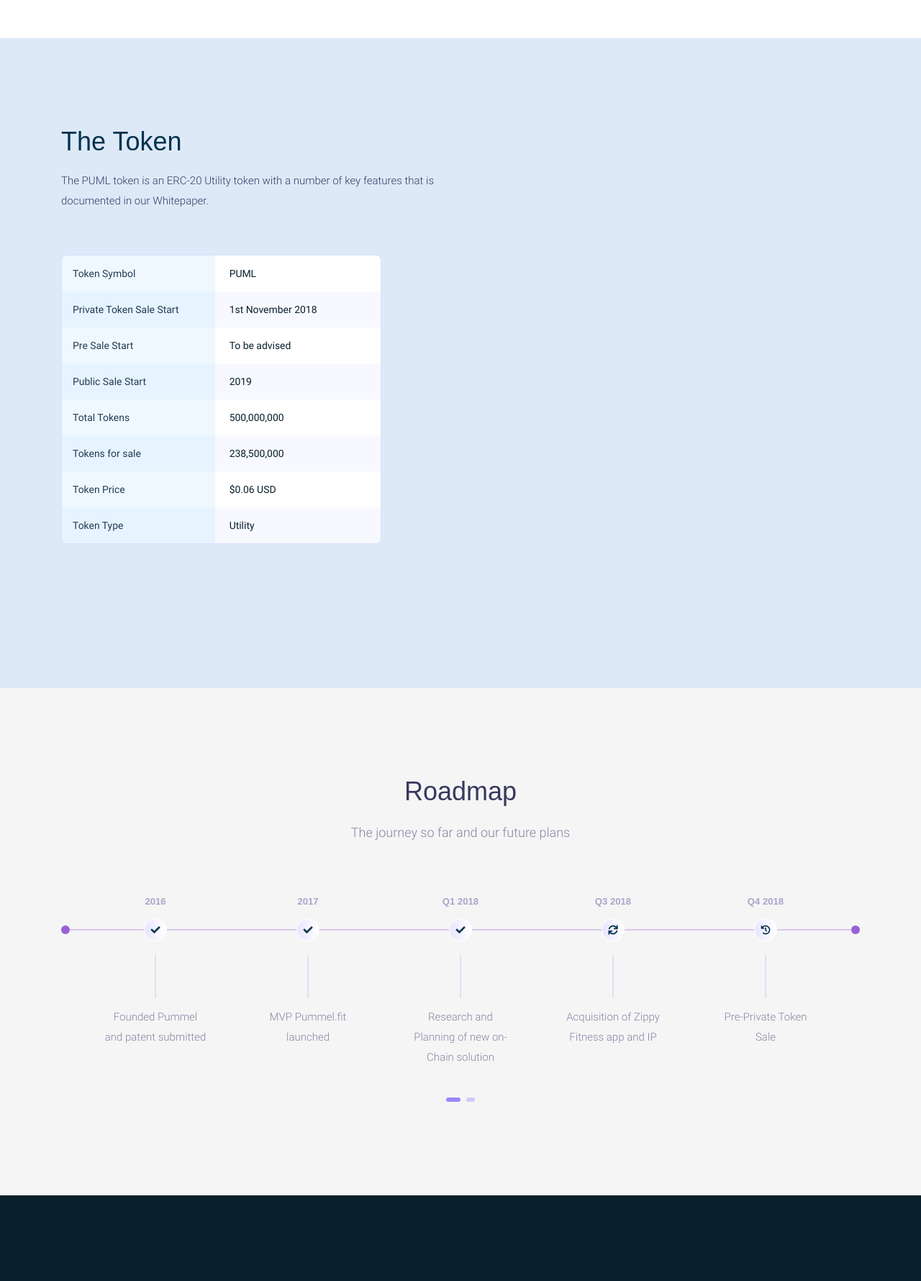
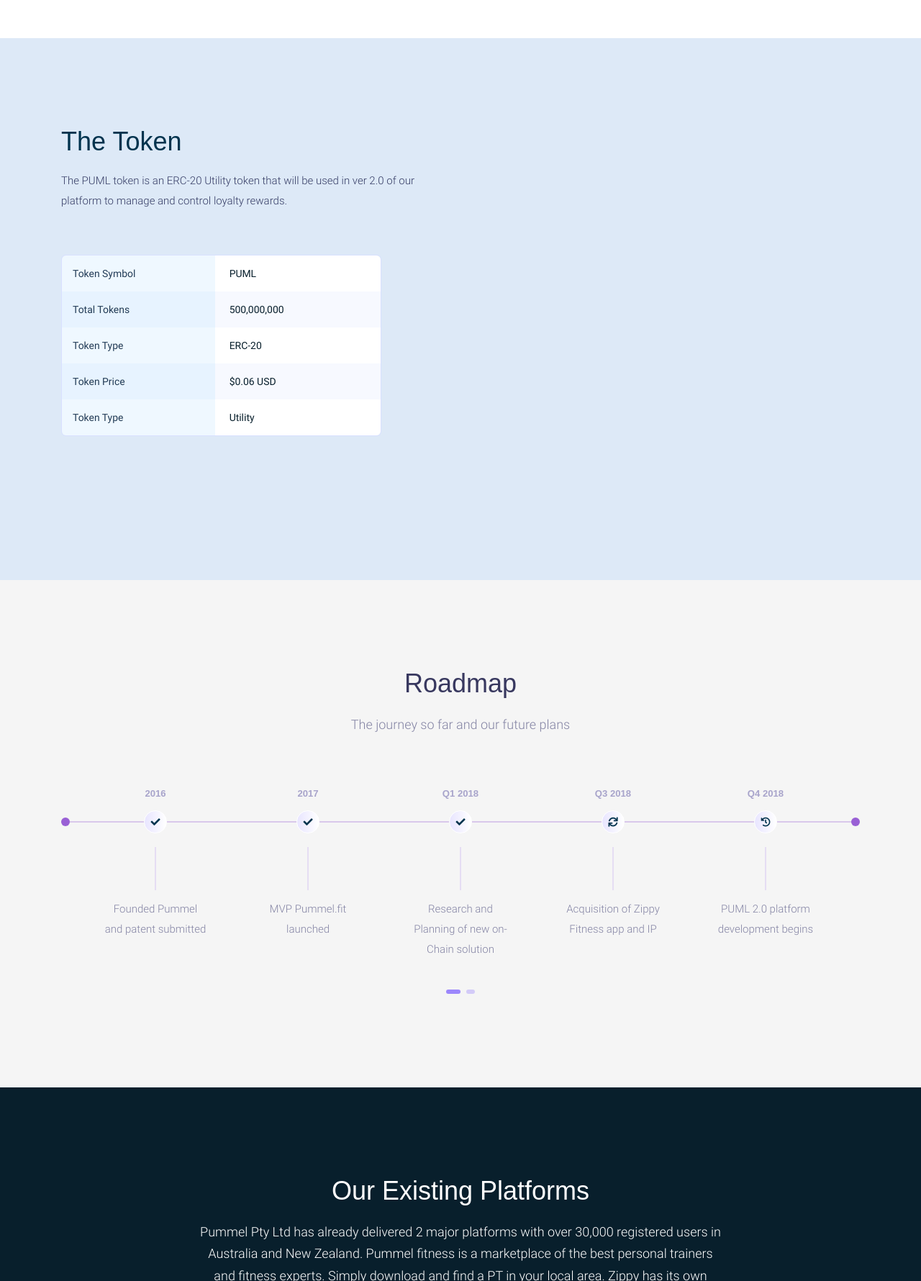
Before and after one commit to pumlapp/pumlPublicSite, a PHP site: page / in a window 1280 px wide. Shown: the part 4720-6500 px from the top of the page at 72% size. Run offline with PHP 8.4, Linux system fonts and the light colour scheme; some libraries are stand-ins or nearby versions; some web fonts are replaced.

Commit message:
updated copy, preparing for ver 2.0 apps

```diff
--- a/index.php
+++ b/index.php
@@ -61,7 +61,7 @@
                 </ul>
                 <ul class="navbar-btns animated remove-animation" data-animate="fadeInDown" data-delay=".85">
                     <!-- // <li class="nav-item"><a class="nav-link btn btn-sm menu-link btn-simple" href="assets/docs/lightpaper.pdf">Light Paper</a></li> -->
-                    <li class="nav-item"><a class="nav-link btn btn-sm menu-link" href="assets/docs/whitepaper.pdf">White Paper</a></li>
+                    <li class="nav-item"><a class="nav-link btn btn-sm menu-link" href="https://t.me/pumlofficial">Coming in 2019</a></li>
                      </ul>
             </div>
         </nav>
@@ -80,7 +80,6 @@
                             <p class="lead animated" data-animate="fadeInUp" data-delay="1.35">PUML is a blockchain health and fitness project that <strong>securely stores and protects fitness data</strong> whilst rewarding users with our unique <strong>Health and Fitness Rewards Protocol</strong>.  Earn tokens through sponsored challenges, micro data rewards, staking events and 3rd party data offers. Spend tokens in the PUML digital health and fitness marketplace.</p>
                             <ul class="btns animated" data-animate="fadeInUp" data-delay="1.45">
                                 <!-- // <li><a href="assets/docs/lightpaper.pdf" class="btn btn-simple">LIGHTPAPER</a></li> -->
-                                <li><a href="assets/docs/whitepaper.pdf" class="btn">WHITEPAPER</a></li>
                             </ul>
                             <div class="gaps size-2x"></div>
                             <h6 class="animated" data-animate="fadeInUp" data-delay="1.55">Join our community</h6>
@@ -326,7 +325,7 @@
             <div class="col-lg-6">
                 <div class="section-head-s6">
                     <h2 class="section-title-s6">The Token</h2>
-                    <p>The PUML token is an ERC-20 Utility token with a number of key features that is documented in our Whitepaper.</p>
+                    <p>The PUML token is an ERC-20 Utility token that will be used in ver 2.0 of our platform to manage and control loyalty rewards.</p>
                 </div>
                 <div class="gaps size-2x"></div>
             </div>
@@ -339,24 +338,12 @@
                         <span class="token-details-info">PUML</span>
                     </li>
                     <li>
-                        <span class="token-details-title">Private Token Sale Start</span>
-                        <span class="token-details-info">1st November 2018</span>
-                    </li>
-                    <li>
-                        <span class="token-details-title">Pre Sale Start</span>
-                        <span class="token-details-info">To be advised</span>
-                    </li>
-                    <li>
-                        <span class="token-details-title">Public Sale Start</span>
-                        <span class="token-details-info">2019</span>
-                    </li>
-                    <li>
                         <span class="token-details-title">Total Tokens</span>
                         <span class="token-details-info">500,000,000</span>
                     </li>
                     <li>
-                        <span class="token-details-title">Tokens for sale</span>
-                        <span class="token-details-info">238,500,000</span>
+                        <span class="token-details-title">Token Type</span>
+                        <span class="token-details-info">ERC-20</span>
                     </li>
                     <li>
                         <span class="token-details-title">Token Price</span>
@@ -409,19 +396,23 @@
                 </div>
                 <div class="roadmap-item">
                     <h6>Q4 2018</h6>
-                    <p>Pre-Private Token Sale</p>
+                    <p>PUML 2.0 platform development begins</p>
                 </div>
                 <div class="roadmap-item">
-                    <h6>Q1 2019</h6>
+                    <h6>H1 2019</h6>
                     <p>PUML 2.0 Apps released</p>
                 </div>
                 <div class="roadmap-item">
-                    <h6>Q1 2019</h6>
+                    <h6>H2 2019</h6>
+                    <p>PUML Corporate Wellness programme - whitelabel</p>
+                </div>
+                <div class="roadmap-item">
+                    <h6>H1 2020</h6>
                     <p>Proof of fitness algorithim complete</p>
                 </div>
                 <div class="roadmap-item">
-                    <h6>Q2 2019</h6>
-                    <p>Token distribution</p>
+                    <h6>H2 2020</h6>
+                    <p>PUML Better Health insurance programme</p>
                 </div>
             </div>
         </div>
@@ -804,12 +795,7 @@
                 </div>
             </div><!-- .col -->
             <div class="col-lg-2 col-md-4 col-sm-3">
-                <div class="widget-item">
-                    <h5 class="widget-title">Download Documentation</h5>
-                    <ul class="widget-links">
-                        <li><a href="assets/docs/whitepaper.pdf">Whitepaper</a></li>
-                    </ul>
-                </div>
+
             </div><!-- .col -->
             <div class="col-lg-4 offset-lg-1">
                 <div class="widget-item">
```
